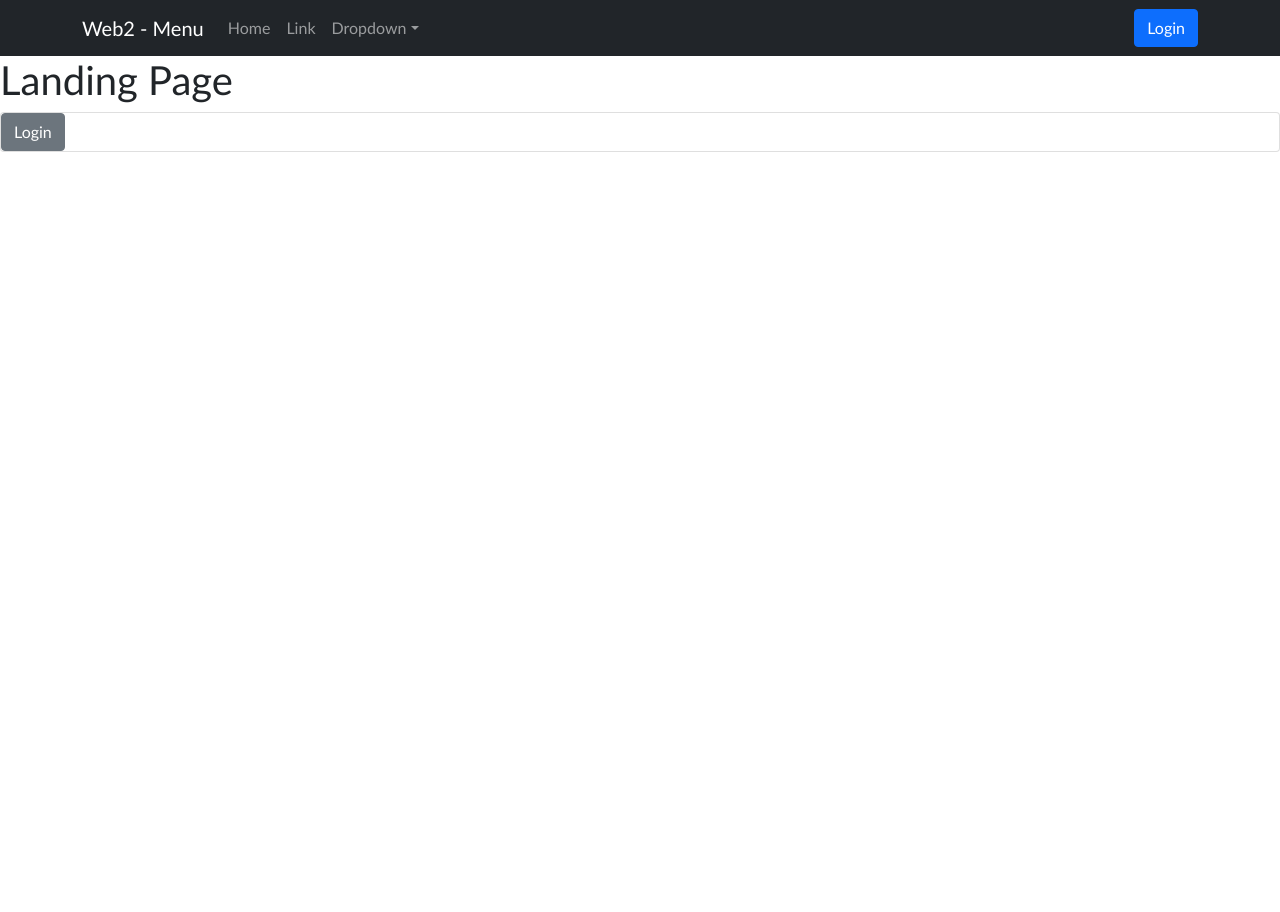
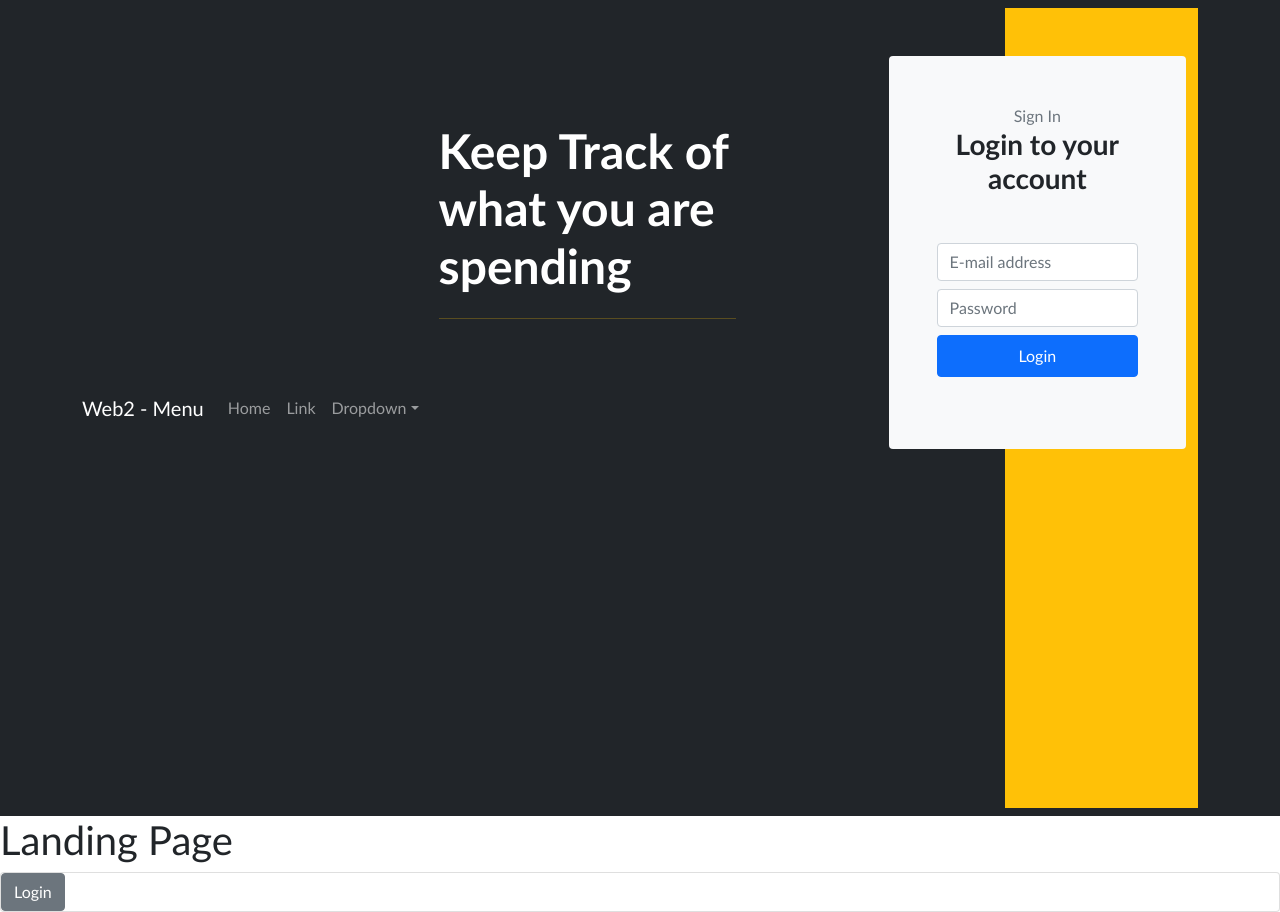
Before and after one commit to Elrond86/project22_react_rtk, a React (Create React App) app: page / in a window 1280 px wide. Before the commit the page ends 800 px from the top, so only its background shows below. Built offline with nearby package versions, Linux system fonts and the light colour scheme.

Commit message:
altLogin

```diff
--- a/package.json
+++ b/package.json
@@ -10,6 +10,7 @@
 		"@testing-library/user-event": "^13.5.0",
 		"axios": "^0.27.2",
 		"bootstrap": "^5.1.3",
+		"formik": "^2.2.9",
 		"jwt-decode": "^3.1.2",
 		"react": "^18.2.0",
 		"react-bootstrap": "^2.4.0",
@@ -17,7 +18,8 @@
 		"react-redux": "^8.0.2",
 		"react-router-dom": "^6.3.0",
 		"react-scripts": "5.0.1",
-		"web-vitals": "^2.1.4"
+		"web-vitals": "^2.1.4",
+		"yup": "^0.32.11"
 	},
 	"scripts": {
 		"start": "react-scripts start",
--- /dev/null
+++ b/src/components/BetterLogin.js
@@ -0,0 +1,110 @@
+import React, { useEffect } from 'react'
+import { useFormik } from 'formik'
+import { useNavigate } from 'react-router-dom'
+import { useDispatch, useSelector } from 'react-redux'
+import * as Yup from 'yup'
+import { loginUserAction, logoutUserAction } from '../redux/slices/users/UsersSlices'
+import DisabledButton from './DisabledButton'
+
+//form validations
+const formSchema = Yup.object({
+	name: Yup.string().required('Email is required'),
+	password: Yup.string().required('Password is required'),
+})
+
+const Login = () => {
+	//history
+	const navigate = useNavigate()
+
+	//dispatch
+	const dispatch = useDispatch()
+	//get data from store
+
+	const user = useSelector(state => state?.users)
+	const { userAppErr, userServerErr, userLoading, userAuth } = user
+
+	//formik form
+	const formik = useFormik({
+		initialValues: {
+			email: '',
+			password: '',
+		},
+		onSubmit: values => {
+			dispatch(loginUserAction(values))
+		},
+		validationSchema: formSchema,
+	})
+
+	// Redirect
+	useEffect(() => {
+		if (userAuth) {
+			navigate.push('/profile')
+		}
+	}, [userAuth])
+
+	return (
+		<section style={{ height: '100vh' }} className='position-relative py-5  overflow-hidden bg-warning'>
+			<div className='d-none d-md-block position-absolute top-0 start-0 bg-dark w-75 h-100'></div>
+			<div className='d-md-none position-absolute top-0 start-0 bg-primary w-100 h-100'></div>
+			<div className='container position-relative mx-auto'>
+				<div className='row align-items-center'>
+					<div className='col-12 col-lg-5 mb-5'>
+						<div>
+							<h2 className='display-5 fw-bold mb-4 text-white'>Keep Track of what you are spending</h2>
+							<hr className='text-warning w-100' />
+						</div>
+					</div>
+					<div className='col-12 col-lg-5 ms-auto'>
+						<div className='p-5 bg-light rounded text-center'>
+							<span className='text-muted'>Sign In</span>
+							<h3 className='fw-bold mb-5'>Login to your account</h3>
+							{/* Display Err */}
+
+							{userAppErr || userServerErr ? (
+								<div class='alert alert-danger' role='alert'>
+									{userServerErr} {userAppErr}
+								</div>
+							) : null}
+							<form onSubmit={formik.handleSubmit}>
+								<input
+									value={formik.values.email}
+									onChange={formik.handleChange('email')}
+									onBlur={formik.handleBlur('email')}
+									className='form-control mb-2'
+									type='email'
+									placeholder='E-mail address'
+								/>
+								{/* Err */}
+								<div className='text-danger mb-2'>{formik.touched.email && formik.errors.email}</div>
+								<input
+									value={formik.values.password}
+									onChange={formik.handleChange('password')}
+									onBlur={formik.handleBlur('password')}
+									className='form-control mb-2'
+									type='password'
+									placeholder='Password'
+								/>
+								{/* Err */}
+								<div className='text-danger mb-2'>
+									{formik.touched.password && formik.errors.password}
+								</div>
+
+								<div>
+									{userLoading ? (
+										<DisabledButton />
+									) : (
+										<button type='submit' className='btn btn-primary py-2 w-100 mb-4'>
+											Login
+										</button>
+									)}
+								</div>
+							</form>
+						</div>
+					</div>
+				</div>
+			</div>
+		</section>
+	)
+}
+
+export default Login
--- /dev/null
+++ b/src/components/DisabledButton.js
@@ -0,0 +1,11 @@
+import React from "react";
+
+const DisabledButton = () => {
+  return (
+    <button disabled type="button" class="btn btn-secondary">
+      Loading Please wait...
+    </button>
+  );
+};
+
+export default DisabledButton;
--- a/src/components/NavBar.js
+++ b/src/components/NavBar.js
@@ -8,6 +8,7 @@ import NavDropdown from 'react-bootstrap/NavDropdown'
 import '../../node_modules/bootstrap/dist/css/bootstrap.min.css'
 
 import UserSessionWidget from './UserSessionWidget'
+import BetterLogin from './BetterLogin'
 
 export default function NavBar() {
 	return (
@@ -29,7 +30,7 @@ export default function NavBar() {
 							</NavDropdown>
 						</Nav>
 						<Nav>
-							<UserSessionWidget />
+							<BetterLogin />
 						</Nav>
 					</Navbar.Collapse>
 				</Container>
```
Also changed, not shown: 1 other file (tests, documents, lock files or other folders).
